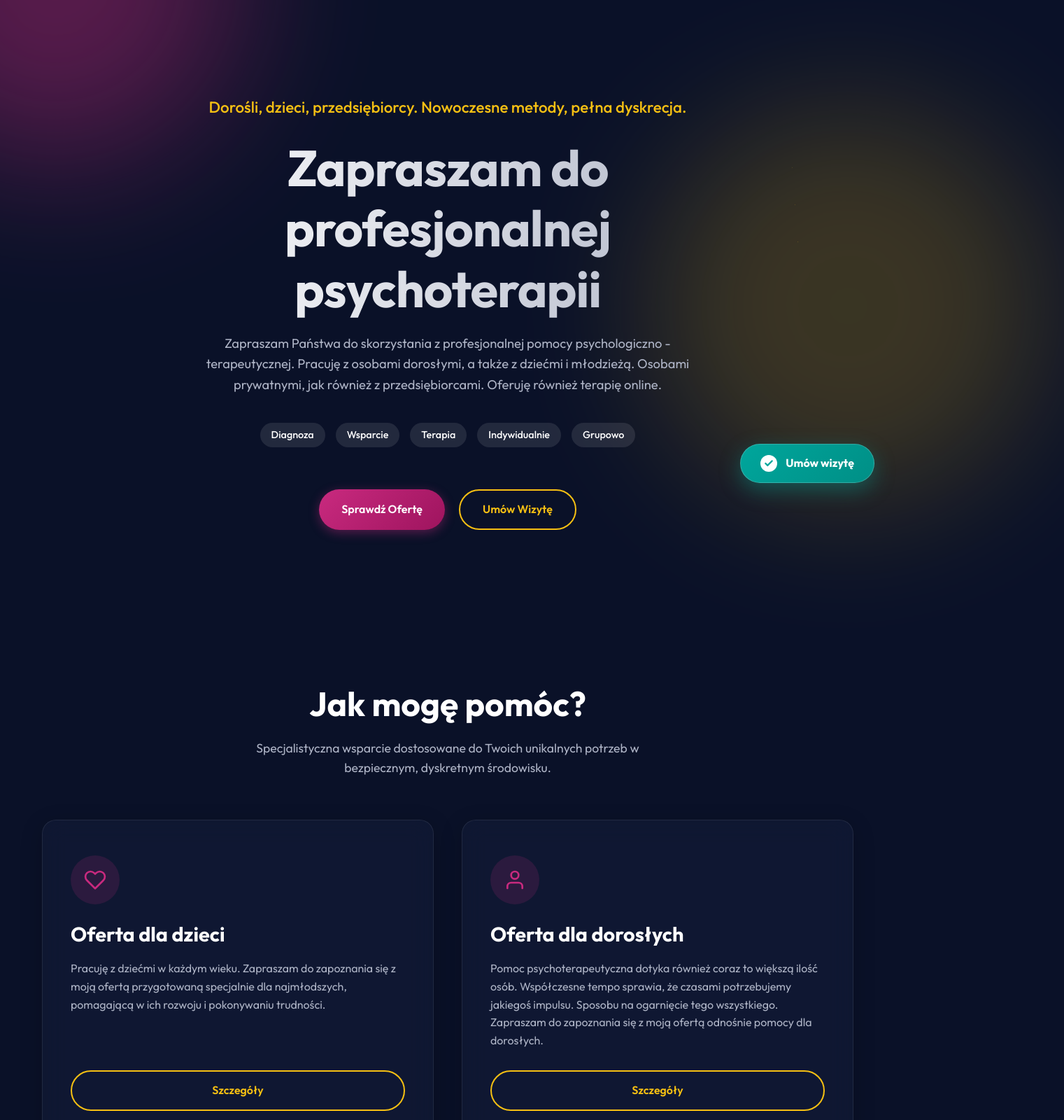
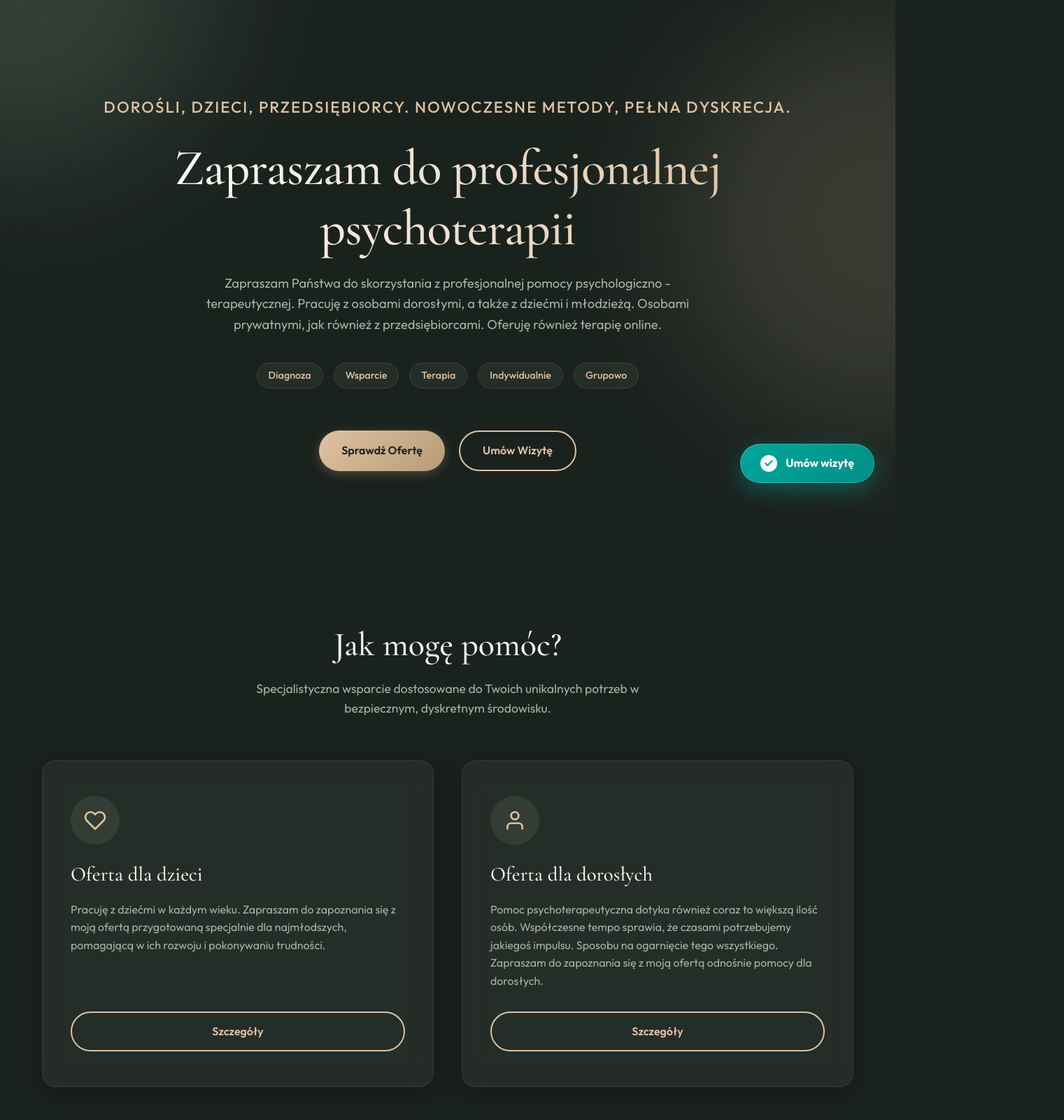
Before and after one commit to pzarnecki/lpiatek, a React (Vite) app: page / in a window 1280 px wide. Shown: the part 80-1680 px from the top of the page at 70% size, 1521 px wide, since content can reach past the window. Built offline with nearby package versions, Linux system fonts and the light colour scheme.

Commit message:
style: implement Twilight Eucalyptus & Warm Linen soft-dark theme

```diff
--- a/src/App.css
+++ b/src/App.css
@@ -10,7 +10,7 @@
 }
 
 .navbar-header.scrolled {
-  background: rgba(10, 17, 40, 0.85); /* var(--bg-primary) z alpha */
+  background: rgba(26, 34, 30, 0.85); /* var(--bg-primary) z alpha */
   border-bottom: 1px solid var(--glass-border);
 }
 
@@ -37,8 +37,9 @@
   flex-direction: column;
   padding: 20px;
   gap: 15px;
-  background: rgba(10, 17, 40, 0.95);
+  background: rgba(26, 34, 30, 0.95);
   border-bottom: 1px solid var(--glass-border);
+  z-index: 1001;
 }
 
 .mobile-nav a {
@@ -56,7 +57,7 @@
 }
 
 .logo .highlight {
-  color: var(--accent-magenta);
+  color: var(--accent-sand);
 }
 
 .nav-links {
@@ -105,20 +106,33 @@
 .blob-1 {
   width: 500px;
   height: 500px;
-  background: var(--accent-magenta);
+  background: var(--accent-eucalyptus);
   top: -150px;
-  left: -200px;
+  left: -250px; /* Połowa z 500px */
+  opacity: 0.25;
 }
 
 .blob-2 {
   width: 600px;
   height: 600px;
-  background: var(--accent-yellow);
-  bottom: 0px;
-  right: -250px;
-  opacity: 0.2;
+  background: var(--accent-sand);
+  top: 10vh;
+  right: -300px; /* Połowa z 600px */
+  opacity: 0.15;
   animation-duration: 25s;
   animation-direction: reverse;
+}
+
+.blob-point {
+  position: fixed;
+  width: 200px;
+  height: 200px;
+  background: var(--accent-eucalyptus);
+  filter: blur(60px);
+  z-index: -1;
+  border-radius: 50%;
+  pointer-events: none;
+  opacity: 0.15;
 }
 
 /* Hero Section */
@@ -137,7 +151,7 @@
   max-width: 900px;
   margin: 0 auto 20px;
   letter-spacing: -1px;
-  background: linear-gradient(to right, #ffffff, #aeb4c6);
+  background: linear-gradient(to right, #ffffff, var(--accent-sand));
   -webkit-background-clip: text;
   background-clip: text;
   -webkit-text-fill-color: transparent;
@@ -146,9 +160,12 @@
 
 .hero-subtitle {
   font-size: 1.4rem;
-  color: var(--accent-yellow);
+  color: var(--accent-sand);
   margin-bottom: 30px;
   font-weight: 500;
+  font-family: var(--font-body);
+  text-transform: uppercase;
+  letter-spacing: 2px;
 }
 
 .hero-content {
@@ -189,30 +206,28 @@
 /* Services */
 .cards {
   display: grid;
-  grid-template-columns: repeat(auto-fit, minmax(320px, 1fr));
+  grid-template-columns: repeat(auto-fit, minmax(min(320px, 100%), 1fr));
   gap: 40px;
 }
 
 .card {
   padding: 50px 40px;
   border-radius: var(--radius-card);
-  transition: var(--transition);
+  transition: border-color 0.4s ease, background-color 0.4s ease, box-shadow 0.4s ease;
   display: flex;
   flex-direction: column;
   align-items: flex-start;
+  will-change: transform, opacity;
+  overflow: hidden;
 }
 
-.card:hover {
-  transform: translateY(-10px);
-  border-color: rgba(255, 255, 255, 0.2);
-  box-shadow: 0 20px 40px rgba(0,0,0,0.4);
-}
+/* Services components hover is now handled via Framer Motion for better synchronization */
 
 .card-icon {
   width: 70px;
   height: 70px;
-  background: rgba(201, 42, 127, 0.15);
-  color: var(--accent-magenta);
+  background: var(--accent-eucalyptus-glow);
+  color: var(--accent-sand);
   border-radius: 50%;
   display: flex;
   align-items: center;
@@ -273,7 +288,7 @@
 .price-value {
   font-size: 1.8rem;
   font-weight: 700;
-  color: var(--accent-yellow);
+  color: var(--accent-sand);
 }
 
 /* About Layout */
@@ -304,9 +319,10 @@
 }
 
 .about-content h4 {
-  color: var(--accent-magenta);
+  color: var(--accent-eucalyptus);
   margin-bottom: 25px;
   font-size: 1.2rem;
+  font-family: var(--font-body);
 }
 
 .about-content p {
--- a/src/App.jsx
+++ b/src/App.jsx
@@ -18,7 +18,7 @@ function App() {
   const [scrolled, setScrolled] = useState(false);
 
   useEffect(() => {
-    const handleScroll = () => setScrolled(window.scrollY > 40);
+    const handleScroll = () => setScrolled(window.scrollY > 100);
     window.addEventListener('scroll', handleScroll);
     return () => window.removeEventListener('scroll', handleScroll);
   }, []);
@@ -32,19 +32,48 @@ function App() {
 
   // Animation variants
   const fadeInUp = {
-    hidden: { opacity: 0, y: 40 },
-    visible: { opacity: 1, y: 0, transition: { duration: 0.8, ease: "easeOut" } }
+    hidden: { opacity: 0, y: 30 },
+    visible: {
+      opacity: 1,
+      y: 0,
+      transition: {
+        duration: 1.2,
+        ease: [0.22, 1, 0.36, 1]
+      }
+    }
   };
 
   const staggerContainer = {
     hidden: { opacity: 0 },
-    visible: { opacity: 1, transition: { staggerChildren: 0.2 } }
+    visible: {
+      opacity: 1,
+      transition: {
+        staggerChildren: 0.25,
+        delayChildren: 0.2
+      }
+    }
   };
 
   return (
     <>
       <div className="blob blob-1"></div>
       <div className="blob blob-2"></div>
+
+      {/* Floating Świetlik - Only visible when scrolled down */}
+      <motion.div
+        className="blob-point"
+        initial={{ opacity: 0 }}
+        animate={{
+          opacity: scrolled ? 0.2 : 0,
+          x: [0, 200, 400, 0],
+          y: [0, 300, 100, 0],
+        }}
+        transition={{
+          opacity: { duration: 0.8 },
+          x: { duration: 50, repeat: Infinity, ease: "linear" },
+          y: { duration: 50, repeat: Infinity, ease: "linear" }
+        }}
+      />
 
       {/* Navigation - Pływające Menu */}
       <header className={`navbar-header ${scrolled ? 'scrolled glass' : ''}`}>
@@ -97,7 +126,7 @@ function App() {
           className="hero"
           initial="hidden"
           whileInView="visible"
-          viewport={{ once: true }}
+          viewport={{ once: true, amount: 0.1 }}
           variants={fadeInUp}
         >
           <h2 className="hero-subtitle">{hero.subtitle}</h2>
@@ -122,25 +151,25 @@ function App() {
           className="section"
           initial="hidden"
           whileInView="visible"
-          viewport={{ once: true, margin: "-100px" }}
+          viewport={{ once: true, amount: 0.2 }}
           variants={fadeInUp}
         >
           <h2 className="section-title">Jak mogę pomóc?</h2>
           <p className="section-subtitle">Specjalistyczna wsparcie dostosowane do Twoich unikalnych potrzeb w bezpiecznym, dyskretnym środowisku.</p>
 
-          <motion.div className="cards" variants={staggerContainer} initial="hidden" whileInView="visible" viewport={{ once: true }}>
+          <motion.div className="cards" variants={staggerContainer}>
             {services.map((service) => (
               <motion.div
                 key={service.id}
                 className="card glass"
                 variants={fadeInUp}
                 whileHover={{
-                  y: -15,
+                  y: -10,
                   scale: 1.02,
-                  boxShadow: "0 25px 50px rgba(0,0,0,0.5)",
+                  backgroundColor: "rgba(255, 255, 255, 0.05)",
                   borderColor: "rgba(255, 255, 255, 0.25)"
                 }}
-                transition={{ duration: 0.2 }}
+                transition={{ duration: 0.4, ease: "easeOut" }}
               >
                 <div className="card-icon">
                   {service.id === 'dzieci' ? <HeartIcon /> : <UserIcon />}
@@ -159,13 +188,17 @@ function App() {
           className="section"
           initial="hidden"
           whileInView="visible"
-          viewport={{ once: true, margin: "-100px" }}
+          viewport={{ once: true, amount: 0.2 }}
           variants={fadeInUp}
         >
           <h2 className="section-title">Cennik Usług</h2>
           <p className="section-subtitle">{pricing.intro}</p>
 
-          <div className="pricing-wrapper glass" style={{borderRadius: 'var(--radius-card)', padding: '20px 0'}}>
+          <motion.div
+            className="pricing-wrapper glass"
+            style={{borderRadius: 'var(--radius-card)', padding: '20px 0'}}
+            variants={fadeInUp}
+          >
             {pricing.items.map((item, idx) => (
               <div key={idx} className="pricing-item">
                 <div className="price-details">
@@ -175,7 +208,7 @@ function App() {
                 <div className="price-value">{item.price}</div>
               </div>
             ))}
-          </div>
+          </motion.div>
         </motion.section>
 
         {/* About */}
@@ -184,10 +217,14 @@ function App() {
           className="section"
           initial="hidden"
           whileInView="visible"
-          viewport={{ once: true, margin: "-100px" }}
+          viewport={{ once: true, amount: 0.2 }}
           variants={fadeInUp}
         >
-          <div className="about-grid glass" style={{padding: '60px', borderRadius: 'var(--radius-card)'}}>
+          <motion.div
+            className="about-grid glass"
+            style={{padding: '60px', borderRadius: 'var(--radius-card)'}}
+            variants={fadeInUp}
+          >
             <div className="about-img">
               <img src="https://psychoterapiawroclaw.com.pl/images/41a861f963902c875ed8c429b38660e3_large.jpg" alt="mgr Łukasz Piątek" onError={(e) => { e.target.onerror = null; e.target.src = "https://psychoterapiawroclaw.com.pl/images/e2893576-0aa9-47d6-9ece-d5a51bd4d98e.jpg"; }} />
             </div>
@@ -197,7 +234,7 @@ function App() {
               <p><strong>{about.short_desc}</strong></p>
               <p style={{fontSize: '0.95rem', opacity: 0.8}}>{about.long_desc}</p>
             </div>
-          </div>
+          </motion.div>
         </motion.section>
       </div>
 
--- a/src/index.css
+++ b/src/index.css
@@ -1,24 +1,29 @@
-@import url('https://fonts.googleapis.com/css2?family=Outfit:wght@300;400;500;600;700;800&display=swap');
+@import url('https://fonts.googleapis.com/css2?family=Cormorant+Garamond:ital,wght@0,300;0,400;0,500;0,600;0,700;1,400&family=Outfit:wght@300;400;500;600;700;800&display=swap');
 
 :root {
-  --bg-primary: #0a1128;
-  --bg-secondary: #141f3d;
-  --text-primary: #ffffff;
-  --text-secondary: #aeb4c6;
+  --bg-primary: #1a221e; /* Głęboki, miękki eukaliptusowy grafit */
+  --bg-secondary: #222c26; /* Nieco jaśniejszy odcień dla stopki/paneli */
+  --text-primary: #f5f3ef; /* Ciepła, lniana biel */
+  --text-secondary: #a6b2a8; /* Przygaszona szałwiowa szarość tekstu pomocniczego */
 
-  --accent-magenta: #c92a7f;
-  --accent-magenta-glow: rgba(201, 42, 127, 0.4);
-  --accent-yellow: #f6c013;
-  --accent-green: #38b000;
+  --accent-sand: #dfc29f; /* Ciepły piasek / zgaszone złoto */
+  --accent-sand-dark: #b89b78; /* Ciemniejsza wersja dla gradientów */
+  --accent-sand-glow: rgba(223, 194, 159, 0.25);
 
-  --glass-bg: rgba(20, 31, 61, 0.5);
-  --glass-border: rgba(255, 255, 255, 0.08);
-  --glass-shadow: 0 8px 32px 0 rgba(0, 0, 0, 0.2);
+  --accent-eucalyptus: #7e9582; /* Kojąca zieleń eukaliptusa */
+  --accent-eucalyptus-glow: rgba(126, 149, 130, 0.15);
+
+  --glass-bg: rgba(245, 240, 228, 0.05); /* Bardzo delikatna, ciepła szklana powłoka */
+  --glass-border: rgba(245, 240, 228, 0.08);
+  --glass-shadow: 0 8px 32px 0 rgba(0, 0, 0, 0.25);
 
   --radius-pill: 50px;
   --radius-card: 20px;
 
-  --transition: all 0.3s ease;
+  --transition: all 0.4s cubic-bezier(0.25, 1, 0.5, 1); /* Płynniejsze przejścia */
+
+  --font-heading: 'Cormorant Garamond', serif;
+  --font-body: 'Outfit', sans-serif;
 }
 
 * {
@@ -31,17 +36,26 @@ html {
   scroll-behavior: smooth;
 }
 
+html, body {
+  overflow-x: hidden;
+  max-width: 100%;
+  position: relative;
+  overscroll-behavior-x: none;
+  touch-action: pan-y pinch-zoom; /* Blokuje poziome przesuwanie, pozwala na pionowe i zoom */
+}
+
 body {
-  font-family: 'Outfit', sans-serif;
+  font-family: var(--font-body);
   background-color: var(--bg-primary);
   color: var(--text-primary);
   line-height: 1.6;
-  overflow-x: hidden;
 }
 
 h1, h2, h3, h4, h5, h6 {
-  font-weight: 700;
+  font-family: var(--font-heading);
+  font-weight: 500;
   line-height: 1.2;
+  overflow-wrap: break-word; /* Fix for mobile overflow */
 }
 
 a {
@@ -55,6 +69,8 @@ a {
   padding: 0 20px;
   position: relative;
   z-index: 10;
+  width: 100%;
+  box-sizing: border-box;
 }
 
 /* Glassmorphism utilities */
@@ -78,29 +94,30 @@ a {
   transition: var(--transition);
   border: none;
   outline: none;
-  font-family: 'Outfit', sans-serif;
+  font-family: var(--font-body);
   text-decoration: none;
 }
 
 .btn-primary {
-  background: linear-gradient(135deg, var(--accent-magenta), #9e145e);
-  color: white;
-  box-shadow: 0 4px 15px var(--accent-magenta-glow);
+  background: linear-gradient(135deg, var(--accent-sand), var(--accent-sand-dark));
+  color: var(--bg-primary);
+  box-shadow: 0 4px 15px var(--accent-sand-glow);
 }
 
 .btn-primary:hover {
   transform: translateY(-2px);
-  box-shadow: 0 8px 25px var(--accent-magenta-glow);
+  box-shadow: 0 8px 25px var(--accent-sand-glow);
+  filter: brightness(1.05);
 }
 
 .btn-secondary {
   background: transparent;
-  color: var(--accent-yellow);
-  border: 2px solid var(--accent-yellow);
+  color: var(--accent-sand);
+  border: 2px solid var(--accent-sand);
 }
 
 .btn-secondary:hover {
-  background: rgba(246, 192, 19, 0.1);
+  background: rgba(223, 194, 159, 0.1);
   transform: translateY(-2px);
 }
 
@@ -108,7 +125,9 @@ a {
   display: inline-block;
   padding: 6px 16px;
   border-radius: var(--radius-pill);
-  background: rgba(255, 255, 255, 0.1);
+  background: rgba(245, 240, 228, 0.05);
+  border: 1px solid rgba(245, 240, 228, 0.10);
+  color: var(--accent-sand);
   font-size: 0.9rem;
   font-weight: 500;
 }
```
Also changed, not shown: 1 other file (tests, documents, lock files or other folders).
